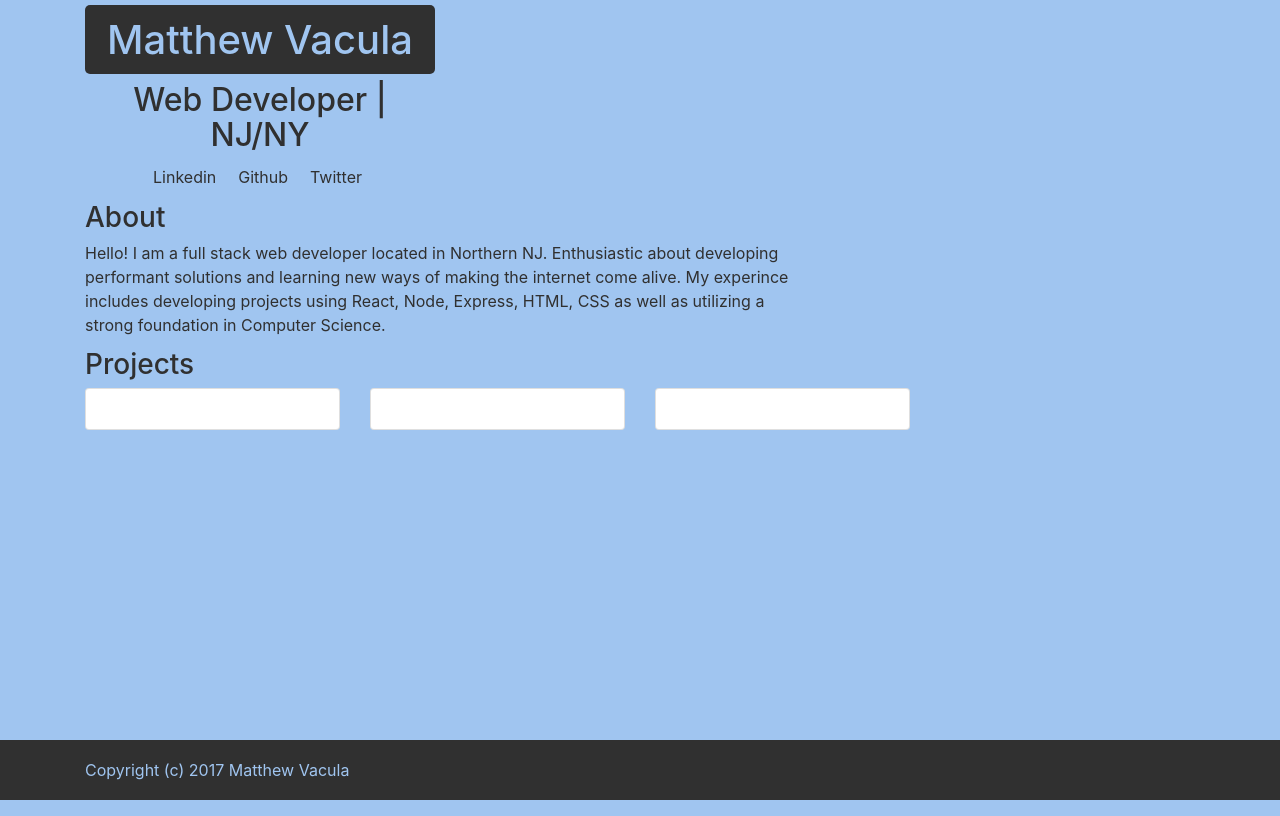
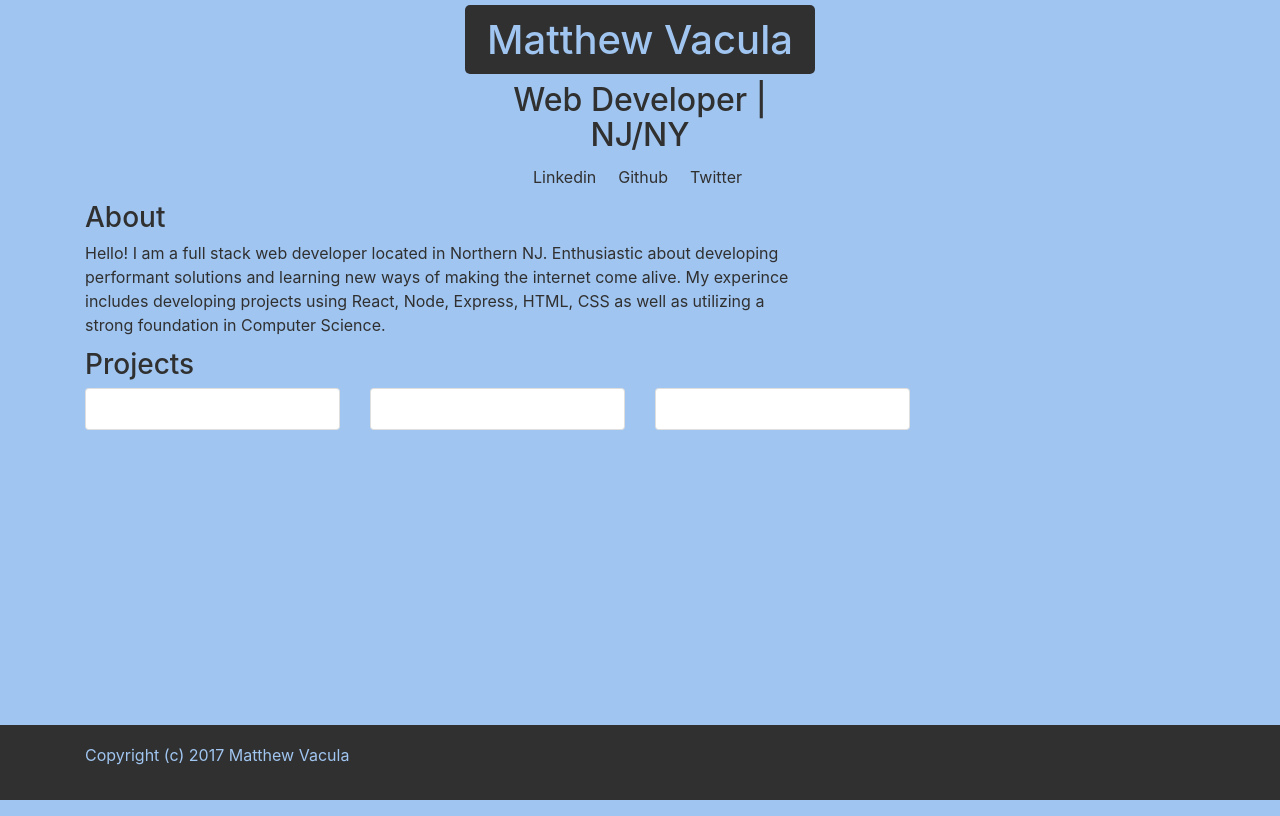
Before and after one commit to mdvacula/mdvacula.github.io, a plain HTML site: page index.html in a window 1280 px wide. Drawn offline with nearby package versions, Linux system fonts and the light colour scheme.

Commit message:
adjusted padding for footer

```diff
--- a/assets/css/style.css
+++ b/assets/css/style.css
@@ -6,7 +6,7 @@ html {
 body {
   background-color: #a0c5f0;
   color: #303030;
-  margin-bottom: 60px;
+  padding-bottom: 60px;
 }
 
   .name{
@@ -46,7 +46,7 @@ section{
   bottom: 0;
   width: 100%;
   /* Set the fixed height of the footer here */
-  height: 60px;
+  height: 75px;
   line-height: 60px;
   /* Vertically center the text there */
   background-color: #303030;
--- a/index.html
+++ b/index.html
@@ -14,13 +14,13 @@
 <body>
 	<div class="container">
 		<header class="header text-center">
-			<div class="row">
+			<div class="row justify-content-md-center">
 				<div class="col-md-4 col-sm-12">
 				<h1 class="name">Matthew Vacula</h1>
 				<h2 class="desc">Web Developer | NJ/NY</h2>
 				</div>
 			</div>
-			<div class="row links">
+			<div class="row justify-content-md-center links">
 				<div class="col-md-4 col-sm-12">
 				<a href="https://www.linkedin.com/in/mdvacula" target="_blank">Linkedin</a>
 				<a href="https://github.com/mdvacula" target="_blank">Github</a>
```
